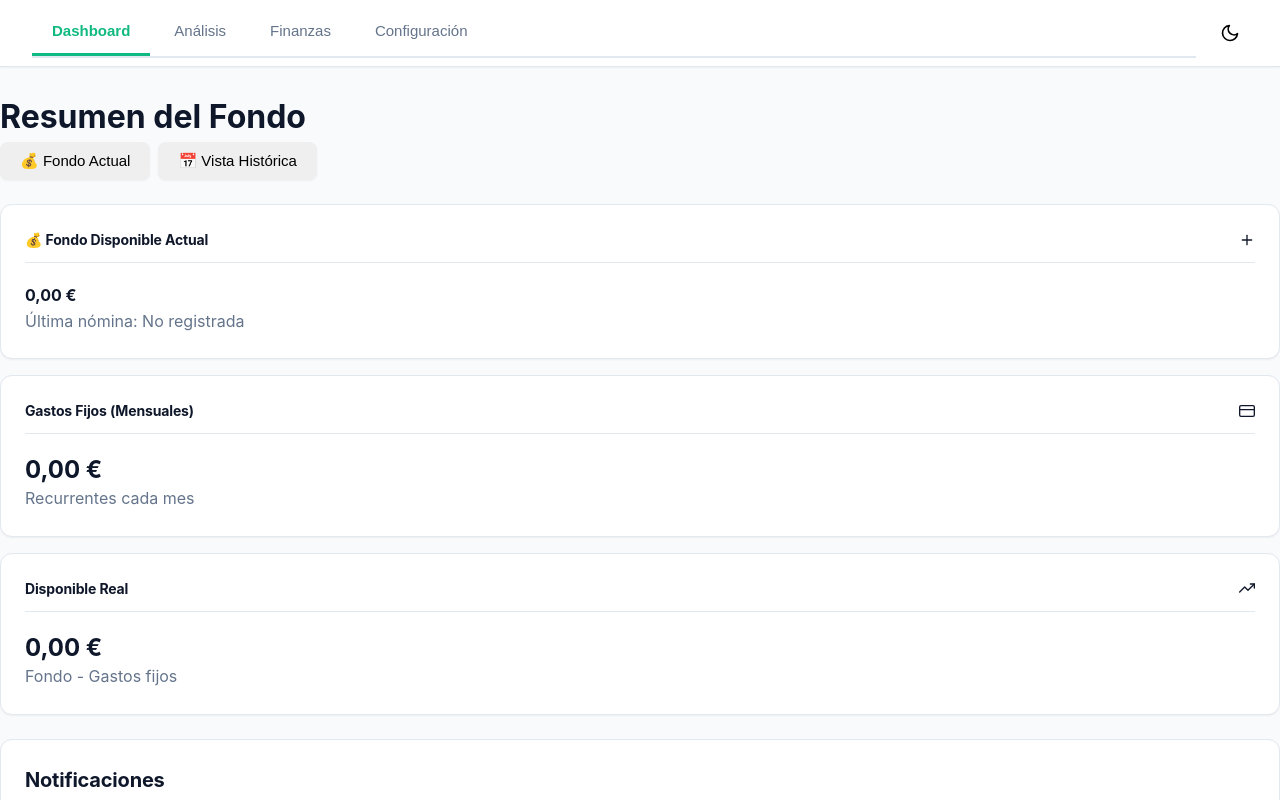
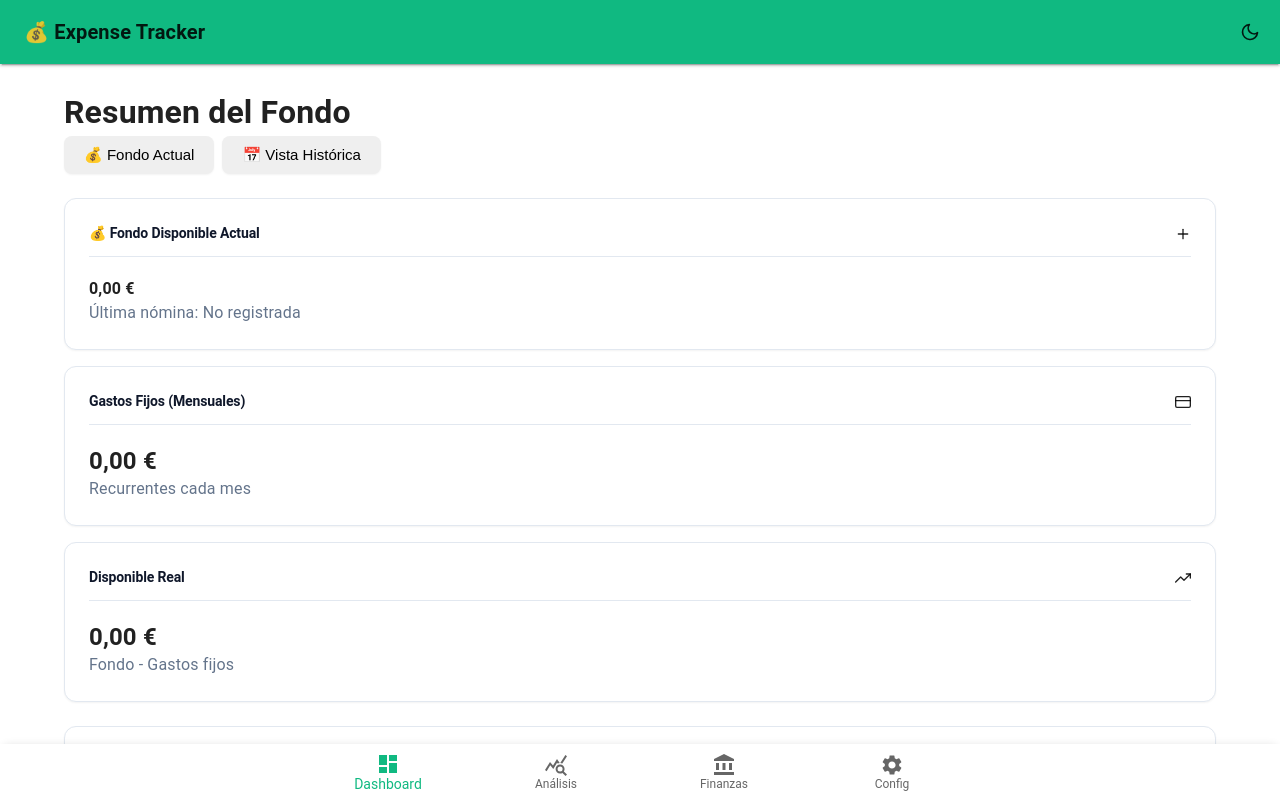
Before and after one commit to solexhn/expense-tracker, a React (Create React App) app: page / in a window 1280 px wide. Built offline with nearby package versions, Linux system fonts and the light colour scheme.

Commit message:
Refactor: Migrar interfaz a Material-UI con navegación inferior

```diff
--- a/package.json
+++ b/package.json
@@ -3,6 +3,9 @@
   "version": "0.1.0",
   "private": true,
   "dependencies": {
+    "@emotion/react": "^11.14.0",
+    "@emotion/styled": "^11.14.1",
+    "@mui/material": "^7.3.6",
     "@testing-library/dom": "^10.4.1",
     "@testing-library/jest-dom": "^6.9.1",
     "@testing-library/react": "^16.3.0",
--- a/src/App.js
+++ b/src/App.js
@@ -1,73 +1,91 @@
-import { useState, useEffect } from 'react';
-import { FiMoon, FiSun } from 'react-icons/fi';
-import Dashboard from './components/Dashboard/Dashboard';
-import Timeline from './components/Timeline/Timeline';
-import FinancialAnalysis from './components/FinancialAnalysis/FinancialAnalysis';
-import BaseIncomeConfig from './components/BaseIncomeConfig/BaseIncomeConfig';
-import RecurringExpenseForm from './components/RecurringExpenseForm/RecurringExpenseForm';
-import RecurringExpenseList from './components/RecurringExpenseList/RecurringExpenseList';
-import ExpenseForm from './components/ExpenseForm/ExpenseForm';
-import ExpenseList from './components/ExpenseList/ExpenseList';
-import IncomeForm from './components/IncomeForm/IncomeForm';
-import IncomeList from './components/IncomeList/IncomeList';
-import Backup from './components/Backup/Backup';
-import UpdateBanner from './components/UpdateBanner/UpdateBanner';
-import './App.css';
+import { useState, useEffect } from "react";
+import {
+  AppBar,
+  Toolbar,
+  IconButton,
+  Typography,
+  Container,
+  Box,
+  CssBaseline,
+  BottomNavigation,
+  BottomNavigationAction,
+  Paper,
+} from "@mui/material";
+import { ThemeProvider, createTheme } from "@mui/material/styles";
+import { FiMoon, FiSun } from "react-icons/fi";
+import {
+  MdDashboard,
+  MdQueryStats,
+  MdAccountBalance,
+  MdSettings
+} from "react-icons/md";
+
+import Dashboard from "./components/Dashboard/Dashboard";
+import Timeline from "./components/Timeline/Timeline";
+import FinancialAnalysis from "./components/FinancialAnalysis/FinancialAnalysis";
+import BaseIncomeConfig from "./components/BaseIncomeConfig/BaseIncomeConfig";
+import RecurringExpenseForm from "./components/RecurringExpenseForm/RecurringExpenseForm";
+import RecurringExpenseList from "./components/RecurringExpenseList/RecurringExpenseList";
+import ExpenseForm from "./components/ExpenseForm/ExpenseForm";
+import ExpenseList from "./components/ExpenseList/ExpenseList";
+import IncomeForm from "./components/IncomeForm/IncomeForm";
+import IncomeList from "./components/IncomeList/IncomeList";
+import Backup from "./components/Backup/Backup";
+import UpdateBanner from "./components/UpdateBanner/UpdateBanner";
+import "./App.css";
 
 function App() {
   const [updateTrigger, setUpdateTrigger] = useState(0);
-  const [activeTab, setActiveTab] = useState('dashboard');
+  const [activeTab, setActiveTab] = useState("dashboard");
   const [isDark, setIsDark] = useState(() => {
-    const saved = localStorage.getItem('theme');
-    return saved === 'dark';
+    const saved = localStorage.getItem("theme");
+    return saved === "dark";
   });
 
   useEffect(() => {
-    if (isDark) {
-      document.documentElement.classList.add('dark');
-    } else {
-      document.documentElement.classList.remove('dark');
-    }
-    localStorage.setItem('theme', isDark ? 'dark' : 'light');
+    localStorage.setItem("theme", isDark ? "dark" : "light");
   }, [isDark]);
 
-  const handleUpdate = () => {
-    setUpdateTrigger(prev => prev + 1);
-  };
+  const theme = createTheme({
+    palette: {
+      mode: isDark ? "dark" : "light",
+      primary: { main: "#10b981" },
+      secondary: { main: "#059669" },
+    },
+    shape: { borderRadius: 10 },
+  });
+
+  const handleUpdate = () => setUpdateTrigger((prev) => prev + 1);
 
   return (
-    <div className="app">
-      <header className="header">
-        <div className="container">
-          <div className="header-content">
-            <div className="tabs">
-              <div className="tabs-list">
-                <button className={`tabs-trigger ${activeTab === 'dashboard' ? 'active' : ''}`} onClick={() => setActiveTab('dashboard')}>Dashboard</button>
-                <button className={`tabs-trigger ${activeTab === 'analisis' ? 'active' : ''}`} onClick={() => setActiveTab('analisis')}>Análisis</button>
-                <button className={`tabs-trigger ${activeTab === 'finanzas' ? 'active' : ''}`} onClick={() => setActiveTab('finanzas')}>Finanzas</button>
-                <button className={`tabs-trigger ${activeTab === 'config' ? 'active' : ''}`} onClick={() => setActiveTab('config')}>Configuración</button>
-              </div>
-            </div>
-            <button className="btn btn-icon" onClick={() => setIsDark(!isDark)}>
+    <ThemeProvider theme={theme}>
+      <CssBaseline />
+      <Box sx={{ display: "flex", flexDirection: "column", minHeight: "100vh", pb: 7 }}>
+        {/* AppBar superior simplificado */}
+        <AppBar position="static" color="primary" elevation={2}>
+          <Toolbar>
+            <Typography variant="h6" sx={{ flexGrow: 1, fontWeight: 600 }}>
+              💰 Expense Tracker
+            </Typography>
+            <IconButton color="inherit" onClick={() => setIsDark(!isDark)} edge="end">
               {isDark ? <FiSun size={20} /> : <FiMoon size={20} />}
-            </button>
-          </div>
-        </div>
-      </header>
+            </IconButton>
+          </Toolbar>
+        </AppBar>
 
-      <main className="main-content">
-        {activeTab === 'dashboard' && <div className="tab-panel"><Dashboard key={updateTrigger} /></div>}
-        {activeTab === 'analisis' && (
-          <div className="tab-panel">
-            <div className="container space-y-6">
+        {/* Contenido principal */}
+        <Container sx={{ flexGrow: 1, py: 3, mb: 2 }}>
+          {activeTab === "dashboard" && <Dashboard key={updateTrigger} />}
+
+          {activeTab === "analisis" && (
+            <Box sx={{ display: "flex", flexDirection: "column", gap: 3 }}>
               <Timeline updateTrigger={updateTrigger} />
               <FinancialAnalysis updateTrigger={updateTrigger} />
-            </div>
-          </div>
-        )}
-        {activeTab === 'finanzas' && (
-          <div className="tab-panel">
-            <div className="container space-y-6">
+            </Box>
+          )}
+
+          {activeTab === "finanzas" && (
+            <Box sx={{ display: "flex", flexDirection: "column", gap: 3 }}>
               <BaseIncomeConfig onConfigUpdate={handleUpdate} />
               <IncomeForm onIncomeAdded={handleUpdate} />
               <IncomeList updateTrigger={updateTrigger} onListChange={handleUpdate} />
@@ -75,17 +93,52 @@ function App() {
               <RecurringExpenseList updateTrigger={updateTrigger} onListChange={handleUpdate} />
               <ExpenseForm onExpenseAdded={handleUpdate} />
               <ExpenseList updateTrigger={updateTrigger} onListChange={handleUpdate} />
-            </div>
-          </div>
-        )}
-        {activeTab === 'config' && (
-          <div className="tab-panel">
-            <div className="container"><Backup onDataRestored={handleUpdate} /></div>
-          </div>
-        )}
-      </main>
-      <UpdateBanner />
-    </div>
+            </Box>
+          )}
+
+          {activeTab === "config" && (
+            <Box>
+              <Backup onDataRestored={handleUpdate} />
+            </Box>
+          )}
+        </Container>
+
+        {/* BottomNavigation fija */}
+        <Paper
+          sx={{ position: "fixed", bottom: 0, left: 0, right: 0 }}
+          elevation={3}
+        >
+          <BottomNavigation
+            value={activeTab}
+            onChange={(event, newValue) => setActiveTab(newValue)}
+            showLabels
+          >
+            <BottomNavigationAction
+              label="Dashboard"
+              value="dashboard"
+              icon={<MdDashboard size={24} />}
+            />
+            <BottomNavigationAction
+              label="Análisis"
+              value="analisis"
+              icon={<MdQueryStats size={24} />}
+            />
+            <BottomNavigationAction
+              label="Finanzas"
+              value="finanzas"
+              icon={<MdAccountBalance size={24} />}
+            />
+            <BottomNavigationAction
+              label="Config"
+              value="config"
+              icon={<MdSettings size={24} />}
+            />
+          </BottomNavigation>
+        </Paper>
+
+        <UpdateBanner />
+      </Box>
+    </ThemeProvider>
   );
 }
 
--- a/src/index.js
+++ b/src/index.js
@@ -5,10 +5,23 @@ import App from './App';
 import reportWebVitals from './reportWebVitals';
 import * as serviceWorkerRegistration from './serviceWorkerRegistration';
 
+import { ThemeProvider, createTheme, CssBaseline } from '@mui/material';
+
+const theme = createTheme({
+  palette: {
+    mode: 'dark',
+    primary: { main: '#10b981' },
+    secondary: { main: '#059669' },
+  },
+});
+
 const root = ReactDOM.createRoot(document.getElementById('root'));
 root.render(
   <React.StrictMode>
-    <App />
+    <ThemeProvider theme={theme}>
+      <CssBaseline />
+      <App />
+    </ThemeProvider>
   </React.StrictMode>
 );
 
```
Also changed, not shown: 1 other file (tests, documents, lock files or other folders).
